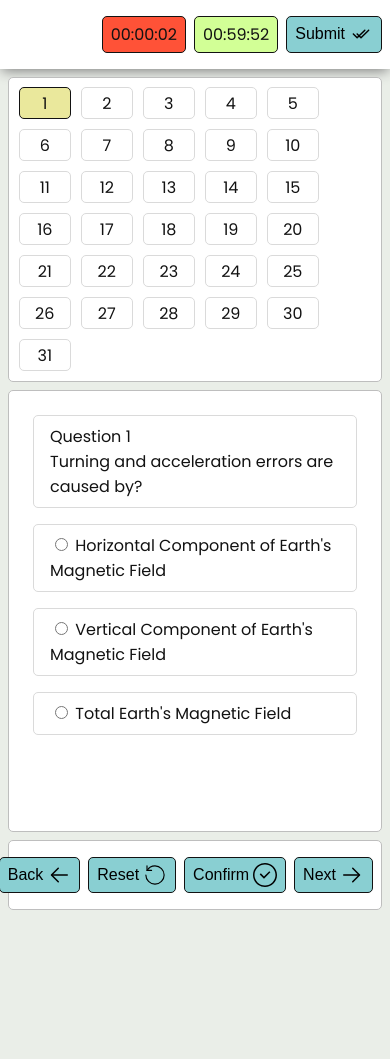
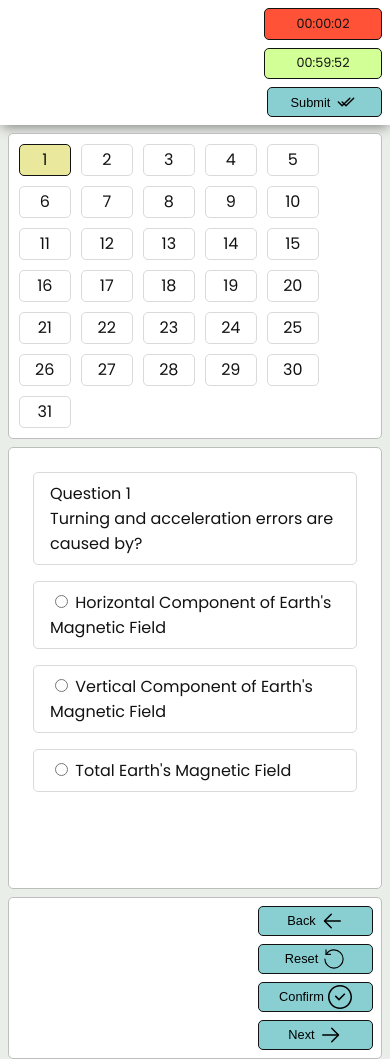
Before and after one commit to sameemul-haque/angular-task-1, a plain HTML site: page 2024-06-10/index.html in a window 390 px wide. Before the commit the page ends 918 px from the top, so only its background shows below. Drawn offline with Linux system fonts and the light colour scheme.

Commit message:
feat: responsive
nav and bottom buttons flex direction column when the screen width is lower than 460px

```diff
--- a/2024-06-10/style.css
+++ b/2024-06-10/style.css
@@ -120,3 +120,28 @@ nav,
 .next-image {
     transform: rotate(180deg);
 }
+
+@media only screen and (max-width: 460px) {
+
+    #bottom-btns,
+    nav {
+        flex-direction: column;
+        align-items: flex-end;
+    }
+
+    .general-div,
+    .general-btn {
+        margin: 0;
+        font-size: 0.8rem;
+    }
+
+    .general-div {
+        height: 20px;
+        width: 100px;
+    }
+
+    .general-btn {
+        width: 115px;
+        height: 30px;
+    }
+}
```
